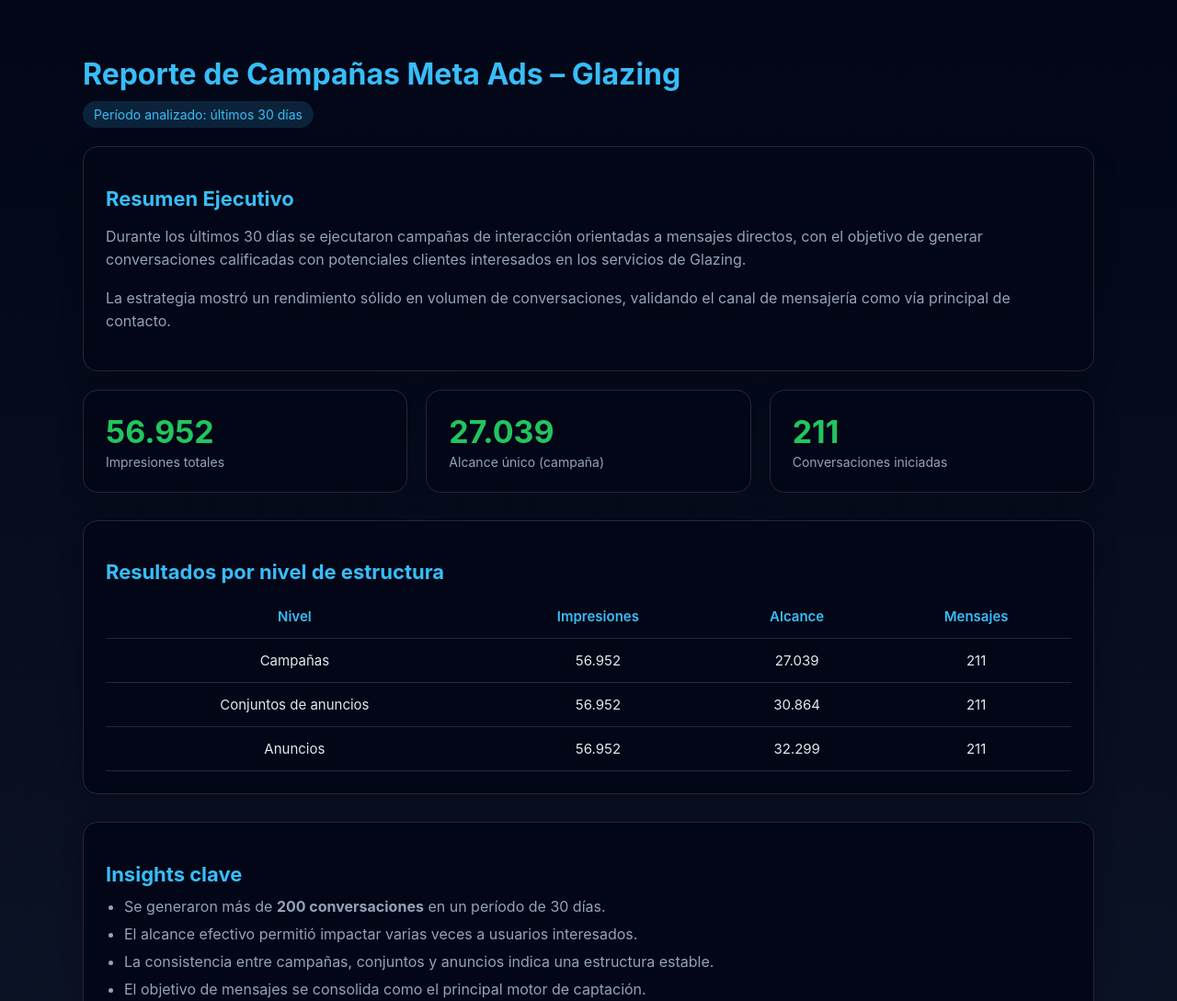
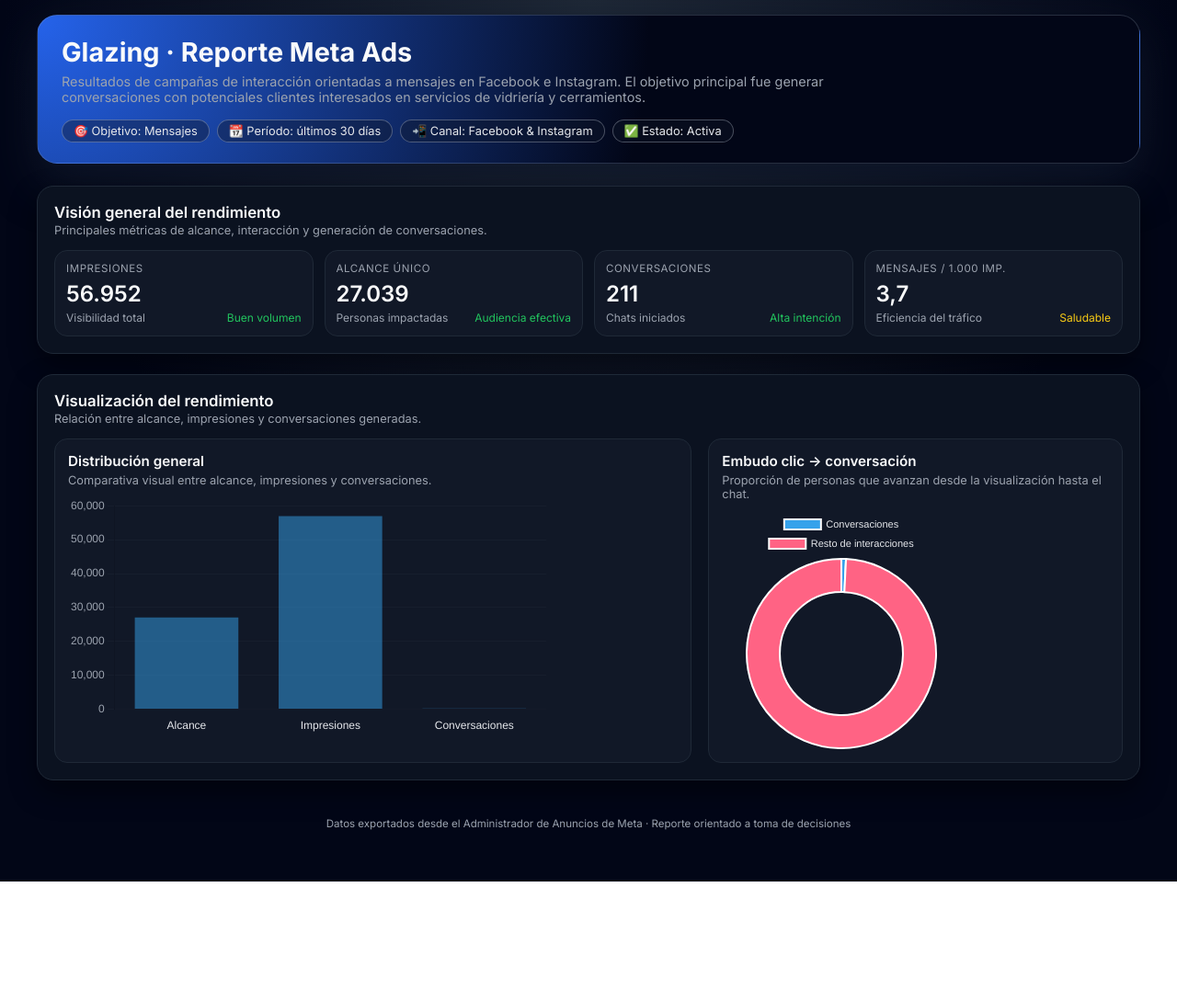
Before and after one commit to jonaticho18/Reporte-Polarizado-de-Arquitectura-Glazing-DIC4-ENE2, a plain HTML site: page index.html in a window 1280 px wide. Shown: the top 1089 px of the page at 92% size. After the commit the page ends 959 px from the top, so only its background shows below. Drawn offline with nearby package versions, Linux system fonts and the light colour scheme.

Commit message:
Update index.html

```diff
--- a/index.html
+++ b/index.html
@@ -1,228 +1,361 @@
 <!DOCTYPE html>
 <html lang="es">
 <head>
-  <meta charset="UTF-8">
-  <title>Reporte Meta Ads – Glazing | Últimos 30 días</title>
-  <meta name="viewport" content="width=device-width, initial-scale=1.0">
+  <meta charset="UTF-8" />
+  <title>Glazing · Reporte Meta Ads (Últimos 30 días)</title>
+  <meta name="viewport" content="width=device-width, initial-scale=1" />
+
+  <!-- Fuente -->
+  <link rel="preconnect" href="https://fonts.googleapis.com" />
+  <link rel="preconnect" href="https://fonts.gstatic.com" crossorigin />
+  <link
+    href="https://fonts.googleapis.com/css2?family=Inter:wght@300;400;500;600;700&display=swap"
+    rel="stylesheet"
+  />
+
+  <!-- Chart.js -->
+  <script src="https://cdn.jsdelivr.net/npm/chart.js"></script>
 
   <style>
     :root {
-      --bg-main: #0f172a;
-      --bg-card: #020617;
-      --border: #1e293b;
-      --primary: #38bdf8;
-      --text-main: #e5e7eb;
-      --text-muted: #94a3b8;
-      --success: #22c55e;
+      --bg: #020617;
+      --bg-soft: #0b1220;
+      --bg-card: #111827;
+      --accent: #3b82f6;
+      --accent-soft: rgba(59,130,246,.2);
+      --accent-2: #22c55e;
+      --text-main: #f9fafb;
+      --text-soft: #9ca3af;
+      --border-soft: #1f2937;
+      --danger: #f87171;
+      --warning: #facc15;
     }
 
     * {
       box-sizing: border-box;
-      font-family: -apple-system, BlinkMacSystemFont, "Segoe UI", Roboto, Inter, Helvetica, Arial, sans-serif;
+      margin: 0;
+      padding: 0;
     }
 
     body {
-      margin: 0;
-      background: linear-gradient(180deg, #020617, #0f172a);
+      font-family: "Inter", system-ui, -apple-system, BlinkMacSystemFont,
+        "Segoe UI", sans-serif;
+      background: radial-gradient(circle at top, #1f2937 0%, #020617 55%);
       color: var(--text-main);
-      padding: 40px 20px;
+      padding: 16px;
     }
 
-    .container {
-      max-width: 1100px;
-      margin: auto;
+    .page {
+      max-width: 1200px;
+      margin: 0 auto 40px auto;
     }
 
-    h1 {
-      font-size: 32px;
-      margin-bottom: 10px;
-      color: var(--primary);
+    header {
+      padding: 22px 26px;
+      border-radius: 22px;
+      background: radial-gradient(circle at top left, #2563eb, #020617 55%);
+      border: 1px solid rgba(148, 163, 184, 0.25);
+      box-shadow: 0 20px 50px rgba(15, 23, 42, 0.85);
+      margin-bottom: 24px;
     }
 
-    h2 {
-      font-size: 22px;
-      margin-bottom: 12px;
-      color: var(--primary);
+    header h1 {
+      font-size: 1.8rem;
+      font-weight: 700;
+      margin-bottom: 6px;
     }
 
-    p {
-      line-height: 1.6;
-      color: var(--text-muted);
+    header p {
+      color: var(--text-soft);
+      font-size: 0.9rem;
+      max-width: 900px;
     }
 
-    .badge {
-      display: inline-block;
-      padding: 6px 12px;
-      border-radius: 999px;
-      background: rgba(56,189,248,.15);
-      color: var(--primary);
-      font-size: 14px;
-      margin-bottom: 20px;
+    .pill-row {
+      display: flex;
+      flex-wrap: wrap;
+      gap: 8px;
+      margin-top: 16px;
+      font-size: 0.8rem;
     }
 
-    .grid {
+    .pill {
+      padding: 4px 12px;
+      border-radius: 999px;
+      border: 1px solid rgba(226, 232, 240, 0.3);
+      background: rgba(15, 23, 42, 0.4);
+      display: inline-flex;
+      align-items: center;
+      gap: 6px;
+      color: #e5e7eb;
+    }
+
+    main {
+      display: flex;
+      flex-direction: column;
+      gap: 22px;
+    }
+
+    .section {
+      background: var(--bg-soft);
+      border-radius: 18px;
+      border: 1px solid var(--border-soft);
+      padding: 18px;
+      box-shadow: 0 12px 30px rgba(0,0,0,.45);
+    }
+
+    .section-header {
+      margin-bottom: 14px;
+    }
+
+    .section-title {
+      font-size: 1.05rem;
+      font-weight: 600;
+    }
+
+    .section-subtitle {
+      font-size: 0.8rem;
+      color: var(--text-soft);
+      margin-top: 2px;
+    }
+
+    .kpi-grid {
       display: grid;
-      grid-template-columns: repeat(auto-fit, minmax(240px, 1fr));
-      gap: 20px;
-      margin-top: 20px;
+      grid-template-columns: repeat(auto-fit, minmax(170px, 1fr));
+      gap: 12px;
+    }
+
+    .kpi-card {
+      background: var(--bg-card);
+      border-radius: 14px;
+      padding: 12px;
+      border: 1px solid var(--border-soft);
+      position: relative;
+      overflow: hidden;
+    }
+
+    .kpi-card::before {
+      content: "";
+      position: absolute;
+      inset: 0;
+      background: radial-gradient(circle at top right, rgba(59,130,246,.25), transparent 55%);
+      opacity: 0;
+      transition: opacity .25s ease;
+    }
+
+    .kpi-card:hover::before {
+      opacity: 1;
+    }
+
+    .kpi-label {
+      font-size: .72rem;
+      text-transform: uppercase;
+      letter-spacing: .05em;
+      color: var(--text-soft);
+    }
+
+    .kpi-value {
+      margin-top: 6px;
+      font-size: 1.5rem;
+      font-weight: 600;
+    }
+
+    .kpi-footer {
+      margin-top: 4px;
+      font-size: .75rem;
+      color: var(--text-soft);
+      display: flex;
+      justify-content: space-between;
+      gap: 6px;
+      flex-wrap: wrap;
+    }
+
+    .badge-positive { color: var(--accent-2); }
+    .badge-neutral { color: var(--warning); }
+
+    .layout-2col {
+      display: grid;
+      grid-template-columns: minmax(0, 2fr) minmax(0, 1.3fr);
+      gap: 18px;
+    }
+
+    @media (max-width: 900px) {
+      .layout-2col {
+        grid-template-columns: 1fr;
+      }
     }
 
     .card {
       background: var(--bg-card);
-      border: 1px solid var(--border);
-      border-radius: 16px;
-      padding: 24px;
-      box-shadow: 0 10px 25px rgba(0,0,0,.25);
+      border-radius: 14px;
+      border: 1px solid var(--border-soft);
+      padding: 14px;
     }
 
-    .metric {
-      font-size: 34px;
-      font-weight: 700;
-      color: var(--success);
+    .card h3 {
+      font-size: .95rem;
+      font-weight: 600;
+      margin-bottom: 4px;
     }
 
-    .metric-label {
-      font-size: 14px;
-      color: var(--text-muted);
-      margin-top: 4px;
+    .card p {
+      font-size: .8rem;
+      color: var(--text-soft);
+      margin-bottom: 10px;
     }
 
-    table {
+    .canvas-wrap {
       width: 100%;
-      border-collapse: collapse;
-      margin-top: 10px;
-    }
-
-    th, td {
-      padding: 14px 12px;
-      border-bottom: 1px solid var(--border);
-      text-align: center;
-      font-size: 15px;
-    }
-
-    th {
-      color: var(--primary);
-      font-weight: 600;
-    }
-
-    ul {
-      padding-left: 20px;
-      margin: 0;
-    }
-
-    li {
-      margin-bottom: 10px;
-      color: var(--text-muted);
+      height: 260px;
     }
 
     footer {
-      margin-top: 60px;
+      margin-top: 18px;
+      font-size: .72rem;
+      color: var(--text-soft);
       text-align: center;
-      font-size: 14px;
-      color: var(--text-muted);
     }
   </style>
 </head>
 
 <body>
-  <div class="container">
+<div class="page">
 
-    <h1>Reporte de Campañas Meta Ads – Glazing</h1>
-    <span class="badge">Período analizado: últimos 30 días</span>
+<header>
+  <h1>Glazing · Reporte Meta Ads</h1>
+  <p>
+    Resultados de campañas de interacción orientadas a mensajes en Facebook e Instagram.
+    El objetivo principal fue generar conversaciones con potenciales clientes interesados
+    en servicios de vidriería y cerramientos.
+  </p>
+  <div class="pill-row">
+    <div class="pill">🎯 Objetivo: Mensajes</div>
+    <div class="pill">📆 Período: últimos 30 días</div>
+    <div class="pill">📲 Canal: Facebook & Instagram</div>
+    <div class="pill">✅ Estado: Activa</div>
+  </div>
+</header>
 
-    <!-- Resumen ejecutivo -->
-    <div class="card">
-      <h2>Resumen Ejecutivo</h2>
-      <p>
-        Durante los últimos 30 días se ejecutaron campañas de interacción orientadas
-        a mensajes directos, con el objetivo de generar conversaciones calificadas
-        con potenciales clientes interesados en los servicios de Glazing.
-      </p>
-      <p>
-        La estrategia mostró un rendimiento sólido en volumen de conversaciones,
-        validando el canal de mensajería como vía principal de contacto.
-      </p>
+<main>
+
+<section class="section">
+  <div class="section-header">
+    <div class="section-title">Visión general del rendimiento</div>
+    <div class="section-subtitle">
+      Principales métricas de alcance, interacción y generación de conversaciones.
     </div>
+  </div>
 
-    <!-- Métricas principales -->
-    <div class="grid">
-      <div class="card">
-        <div class="metric">56.952</div>
-        <div class="metric-label">Impresiones totales</div>
-      </div>
-
-      <div class="card">
-        <div class="metric">27.039</div>
-        <div class="metric-label">Alcance único (campaña)</div>
-      </div>
-
-      <div class="card">
-        <div class="metric">211</div>
-        <div class="metric-label">Conversaciones iniciadas</div>
+  <div class="kpi-grid">
+    <div class="kpi-card">
+      <div class="kpi-label">Impresiones</div>
+      <div class="kpi-value">56.952</div>
+      <div class="kpi-footer">
+        <span>Visibilidad total</span>
+        <span class="badge-positive">Buen volumen</span>
       </div>
     </div>
 
-    <!-- Tabla de niveles -->
-    <div class="card" style="margin-top: 30px;">
-      <h2>Resultados por nivel de estructura</h2>
-      <table>
-        <thead>
-          <tr>
-            <th>Nivel</th>
-            <th>Impresiones</th>
-            <th>Alcance</th>
-            <th>Mensajes</th>
-          </tr>
-        </thead>
-        <tbody>
-          <tr>
-            <td>Campañas</td>
-            <td>56.952</td>
-            <td>27.039</td>
-            <td>211</td>
-          </tr>
-          <tr>
-            <td>Conjuntos de anuncios</td>
-            <td>56.952</td>
-            <td>30.864</td>
-            <td>211</td>
-          </tr>
-          <tr>
-            <td>Anuncios</td>
-            <td>56.952</td>
-            <td>32.299</td>
-            <td>211</td>
-          </tr>
-        </tbody>
-      </table>
+    <div class="kpi-card">
+      <div class="kpi-label">Alcance único</div>
+      <div class="kpi-value">27.039</div>
+      <div class="kpi-footer">
+        <span>Personas impactadas</span>
+        <span class="badge-positive">Audiencia efectiva</span>
+      </div>
     </div>
 
-    <!-- Insights -->
-    <div class="card" style="margin-top: 30px;">
-      <h2>Insights clave</h2>
-      <ul>
-        <li>Se generaron más de <strong>200 conversaciones</strong> en un período de 30 días.</li>
-        <li>El alcance efectivo permitió impactar varias veces a usuarios interesados.</li>
-        <li>La consistencia entre campañas, conjuntos y anuncios indica una estructura estable.</li>
-        <li>El objetivo de mensajes se consolida como el principal motor de captación.</li>
-      </ul>
+    <div class="kpi-card">
+      <div class="kpi-label">Conversaciones</div>
+      <div class="kpi-value">211</div>
+      <div class="kpi-footer">
+        <span>Chats iniciados</span>
+        <span class="badge-positive">Alta intención</span>
+      </div>
     </div>
 
-    <!-- Recomendaciones -->
-    <div class="card" style="margin-top: 30px;">
-      <h2>Próximos pasos recomendados</h2>
-      <ul>
-        <li>Identificar los anuncios con mayor tasa de respuesta para escalar presupuesto.</li>
-        <li>Testear nuevos copies orientados a intención comercial directa.</li>
-        <li>Refinar segmentaciones según conversaciones de mayor calidad.</li>
-        <li>Evaluar automatización de respuestas para mejorar tiempos de atención.</li>
-      </ul>
+    <div class="kpi-card">
+      <div class="kpi-label">Mensajes / 1.000 imp.</div>
+      <div class="kpi-value">3,7</div>
+      <div class="kpi-footer">
+        <span>Eficiencia del tráfico</span>
+        <span class="badge-neutral">Saludable</span>
+      </div>
+    </div>
+  </div>
+</section>
+
+<section class="section">
+  <div class="section-header">
+    <div class="section-title">Visualización del rendimiento</div>
+    <div class="section-subtitle">
+      Relación entre alcance, impresiones y conversaciones generadas.
+    </div>
+  </div>
+
+  <div class="layout-2col">
+    <div class="card">
+      <h3>Distribución general</h3>
+      <p>Comparativa visual entre alcance, impresiones y conversaciones.</p>
+      <div class="canvas-wrap">
+        <canvas id="barChart"></canvas>
+      </div>
     </div>
 
-    <footer>
-      Reporte elaborado para Glazing · Meta Ads · Últimos 30 días
-    </footer>
+    <div class="card">
+      <h3>Embudo clic → conversación</h3>
+      <p>Proporción de personas que avanzan desde la visualización hasta el chat.</p>
+      <div class="canvas-wrap">
+        <canvas id="donutChart"></canvas>
+      </div>
+    </div>
+  </div>
+</section>
 
-  </div>
+<footer>
+  Datos exportados desde el Administrador de Anuncios de Meta · Reporte orientado a toma de decisiones
+</footer>
+
+</main>
+</div>
+
+<script>
+  new Chart(document.getElementById("barChart"), {
+    type: "bar",
+    data: {
+      labels: ["Alcance", "Impresiones", "Conversaciones"],
+      datasets: [{
+        data: [27039, 56952, 211],
+      }]
+    },
+    options: {
+      responsive: true,
+      plugins: { legend: { display: false } },
+      scales: {
+        x: { ticks: { color: "#e5e7eb" }, grid: { display: false } },
+        y: { ticks: { color: "#9ca3af" }, grid: { color: "rgba(31,41,55,.4)" } }
+      }
+    }
+  });
+
+  new Chart(document.getElementById("donutChart"), {
+    type: "doughnut",
+    data: {
+      labels: ["Conversaciones", "Resto de interacciones"],
+      datasets: [{
+        data: [211, 27039 - 211],
+      }]
+    },
+    options: {
+      cutout: "65%",
+      plugins: {
+        legend: {
+          labels: { color: "#e5e7eb", font: { size: 11 } }
+        }
+      }
+    }
+  });
+</script>
+
 </body>
 </html>
```
